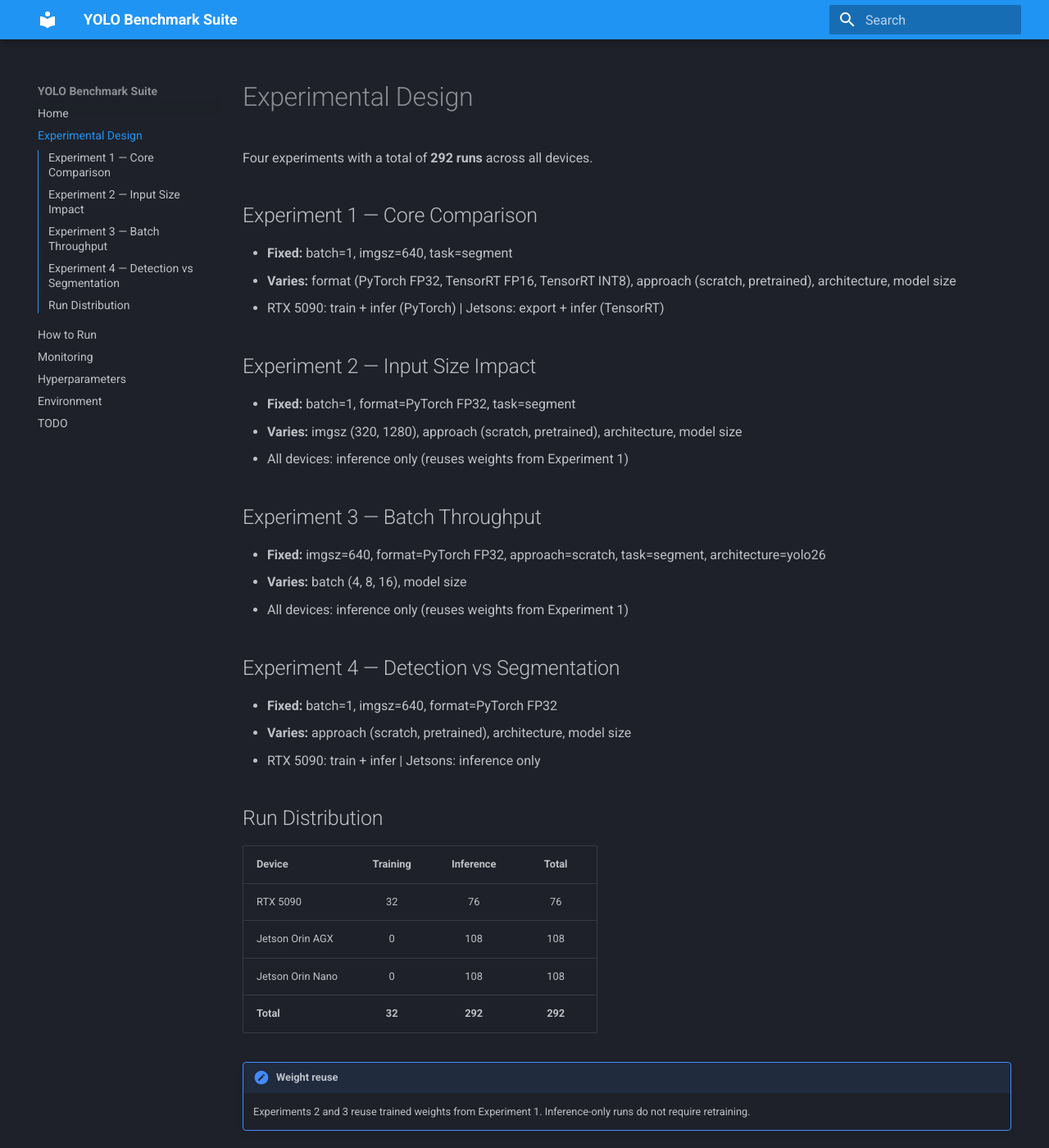
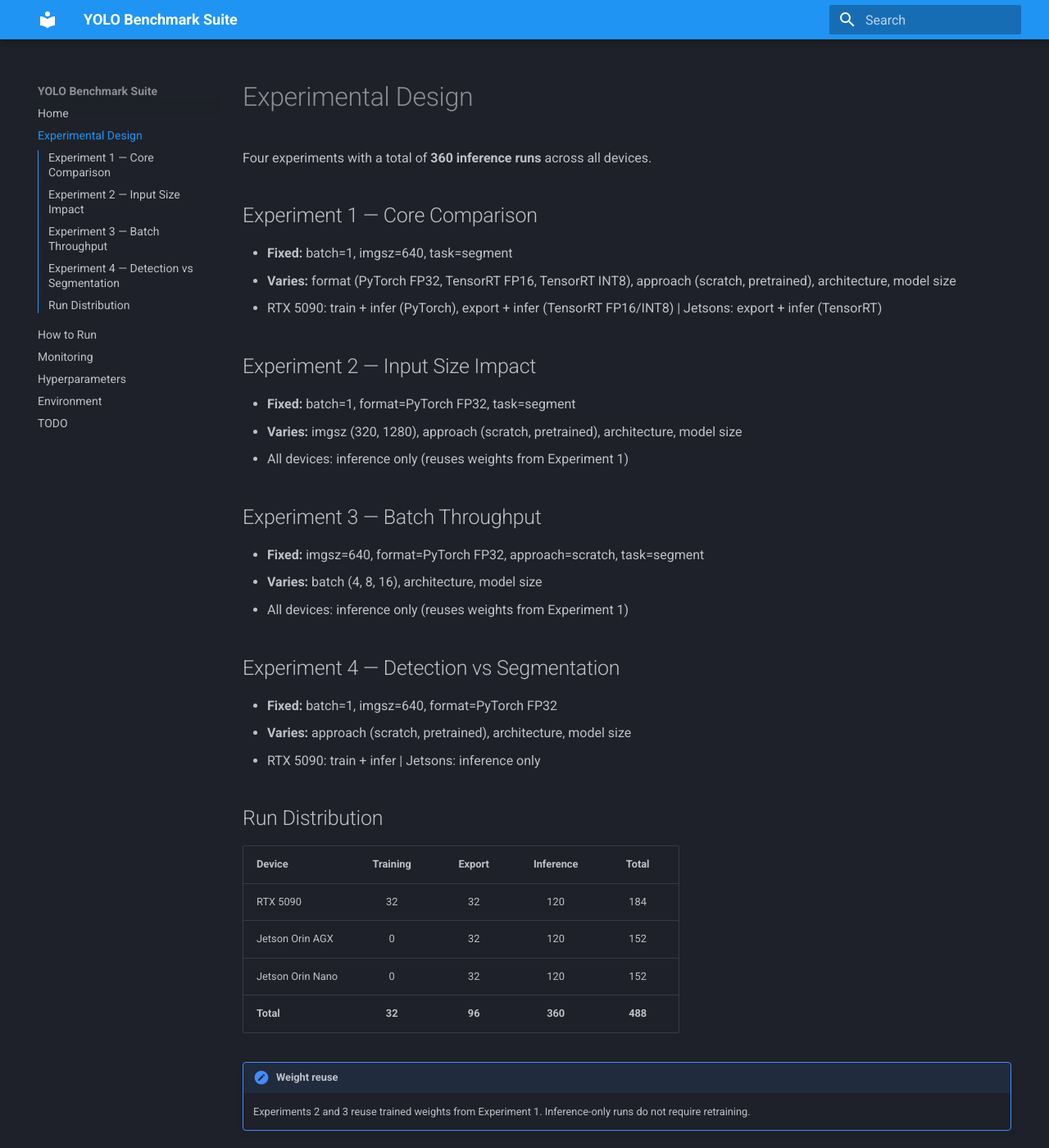
Before and after one commit to jmolleda/yolo-v12v26-seg-edge, an MkDocs documentation site: the page built from docs/experiments.md, in a window 1280 px wide and 1400 px high. Shown: the whole window at 82% size. Built offline with MkDocs 1.6.1 and Material for MkDocs 9.7.7, drawn with Linux system fonts in a browser that asks for light colours.

Commit message:
Update docs to reflect benchmark improvements
- RTX 5090 now includes TensorRT export phase
- Experiment 3 now tests both architectures
- Metrics list updated with percentiles, per-class, memory, model size
- Run distribution table updated (360 inference runs, 488 total)

```diff
--- a/docs/experiments.md
+++ b/docs/experiments.md
@@ -1,12 +1,12 @@
 # Experimental Design
 
-Four experiments with a total of **292 runs** across all devices.
+Four experiments with a total of **360 inference runs** across all devices.
 
 ## Experiment 1 — Core Comparison
 
 - **Fixed:** batch=1, imgsz=640, task=segment
 - **Varies:** format (PyTorch FP32, TensorRT FP16, TensorRT INT8), approach (scratch, pretrained), architecture, model size
-- RTX 5090: train + infer (PyTorch) | Jetsons: export + infer (TensorRT)
+- RTX 5090: train + infer (PyTorch), export + infer (TensorRT FP16/INT8) | Jetsons: export + infer (TensorRT)
 
 ## Experiment 2 — Input Size Impact
 
@@ -16,8 +16,8 @@
 
 ## Experiment 3 — Batch Throughput
 
-- **Fixed:** imgsz=640, format=PyTorch FP32, approach=scratch, task=segment, architecture=yolo26
-- **Varies:** batch (4, 8, 16), model size
+- **Fixed:** imgsz=640, format=PyTorch FP32, approach=scratch, task=segment
+- **Varies:** batch (4, 8, 16), architecture, model size
 - All devices: inference only (reuses weights from Experiment 1)
 
 ## Experiment 4 — Detection vs Segmentation
@@ -28,12 +28,12 @@
 
 ## Run Distribution
 
-| Device | Training | Inference | Total |
-|--------|:--------:|:---------:|:-----:|
-| RTX 5090 | 32 | 76 | 76 |
-| Jetson Orin AGX | 0 | 108 | 108 |
-| Jetson Orin Nano | 0 | 108 | 108 |
-| **Total** | **32** | **292** | **292** |
+| Device | Training | Export | Inference | Total |
+|--------|:--------:|:------:|:---------:|:-----:|
+| RTX 5090 | 32 | 32 | 120 | 184 |
+| Jetson Orin AGX | 0 | 32 | 120 | 152 |
+| Jetson Orin Nano | 0 | 32 | 120 | 152 |
+| **Total** | **32** | **96** | **360** | **488** |
 
 !!! note "Weight reuse"
     Experiments 2 and 3 reuse trained weights from Experiment 1.
```
Also changed, not shown: docs/execution.md (+1 -1 lines), docs/index.md (+7 -4 lines).
